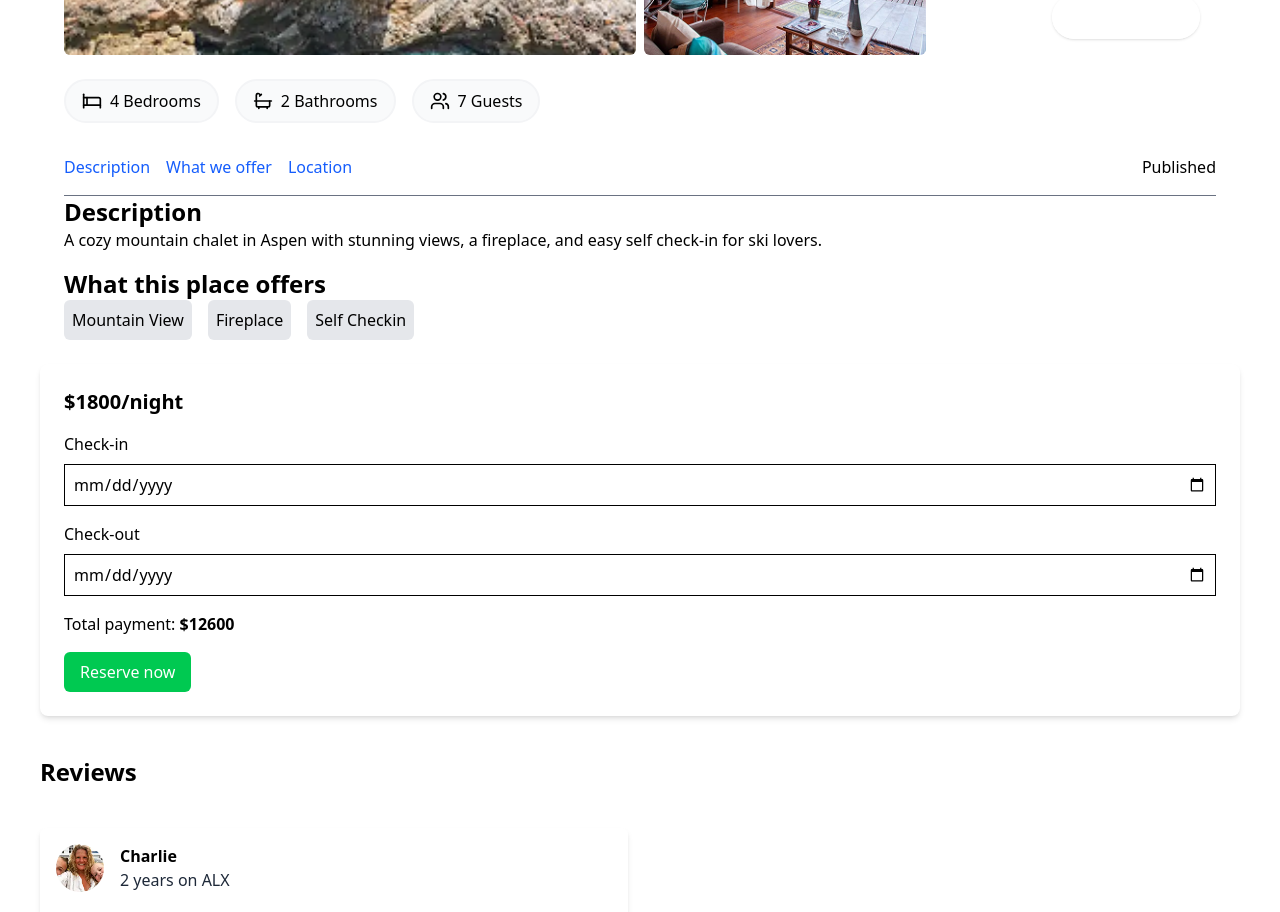
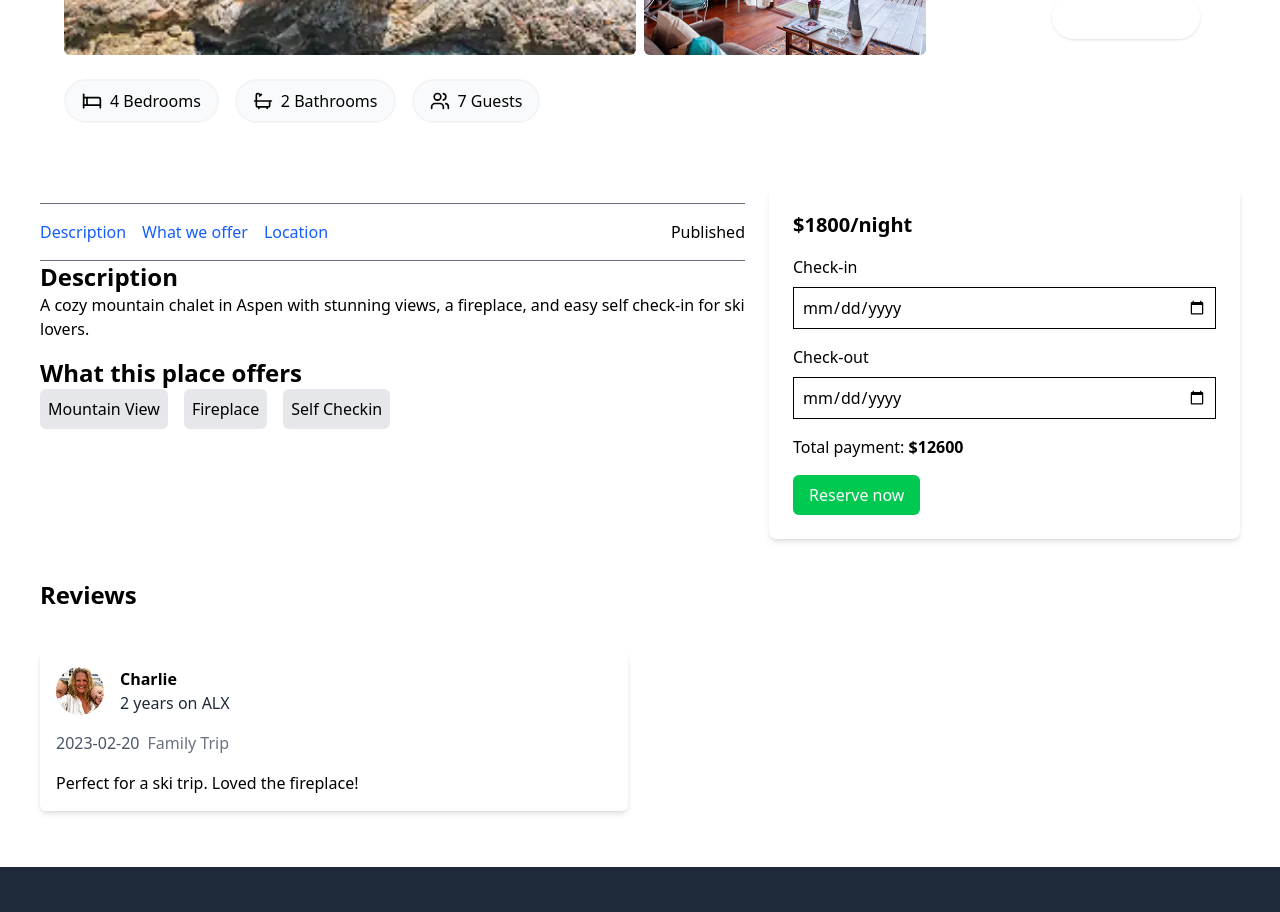
Before and after one commit to MoketeTyabekana/alx-listing-app-detail, a Next.js app: page /property/1 in a window 1280 px wide. Shown: the part 760-1672 px from the top of the page. Built offline with nearby package versions, Linux system fonts and the light colour scheme.

Commit message:
Enhance PropertyPage layout by adding Description component and adjusting BookingSection placement

```diff
--- a/components/property/BookingSection.tsx
+++ b/components/property/BookingSection.tsx
@@ -1,6 +1,6 @@
 const BookingSection: React.FC<{ price: number }> = ({ price }) => {
   return (
-    <div className="bg-white p-6 shadow-md rounded-lg">
+    <div className="bg-white p-6 shadow-md rounded-lg flex-2/5">
       <h3 className="text-xl font-semibold">${price}/night</h3>
       <div className="mt-4">
         <label>Check-in</label>
--- a/components/property/PropertyDetail.tsx
+++ b/components/property/PropertyDetail.tsx
@@ -1,10 +1,8 @@
 import { PropertyProps } from "@/interfaces/index";
 import Image from "next/image";
 import { Star, MapPin, Heart, Share, Bed, BathIcon, Users } from "lucide-react";
-import Button from "../common/Button";
 import { BUTTON_TEXT } from "@/constants";
 import Link from "next/link";
-import { Offers } from '../../interfaces/index';
 
 const PropertyDetail: React.FC<{ property: PropertyProps }> = ({
   property,
@@ -90,11 +88,16 @@ const PropertyDetail: React.FC<{ property: PropertyProps }> = ({
           <Users className="w-5 h-5 mr-2" /> {property.number_of_guests} Guests
         </span>
       </div>
+    </div>
+  );
+};
 
-
+const Description: React.FC<{property:PropertyProps}> = ({ property }) => {
+  return (
+    <div className="mt-4 flex-3/5">
        {/* Description */}
-      <div className="mt-4">
-        <div className="flex justify-between border-b-1 border-gray-500 py-4">
+ <div >
+   <div className="flex justify-between border-y-1 border-gray-500 py-4">
      <nav>
        <ul className="flex space-x-4">
          <li>
@@ -114,7 +117,6 @@ const PropertyDetail: React.FC<{ property: PropertyProps }> = ({
          </li>
        </ul>
      </nav>
-
      <p>
        Published
      </p>
@@ -122,7 +124,6 @@ const PropertyDetail: React.FC<{ property: PropertyProps }> = ({
    <h2 className="text-2xl font-semibold">Description</h2>
    <p>{property.description}</p>
  </div>
-
  {/* Amenities */}
  <div className="mt-4">
    <h2 className="text-2xl font-semibold">What this place offers</h2>
@@ -139,3 +140,4 @@ const PropertyDetail: React.FC<{ property: PropertyProps }> = ({
 };
 
 export default PropertyDetail;
+export { Description };
--- a/pages/property/[id].tsx
+++ b/pages/property/[id].tsx
@@ -1,8 +1,11 @@
 import { PROPERTYLISTINGSAMPLE } from "@/constants/index";
 import { useRouter } from "next/router";
-import PropertyDetail from "@/components/property/PropertyDetail";
+import PropertyDetail, {Description} from "@/components/property/PropertyDetail";
 import BookingSection from "@/components/property/BookingSection";
 import ReviewSection from "@/components/property/ReviewSection";
+
+
+
 
 export default function PropertyPage() {
   const router = useRouter();
@@ -16,7 +19,10 @@ export default function PropertyPage() {
   return (
     <main className="lg:px-10 px-2 overflow-x-hidden">
       <PropertyDetail property={property} />
-      <BookingSection price={property.price} />
+      <div className="flex flex-col lg:flex-row gap-6 mt-10">
+        <Description property={property}  />
+        <BookingSection price={property.price} />
+      </div>
       <ReviewSection reviews={property.reviews ?? []} />
     </main>
   );
```
Lines whose indentation alone changed are shown as unchanged.
